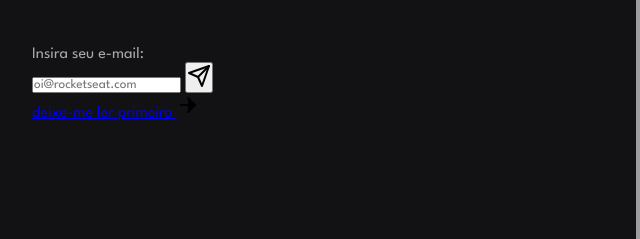
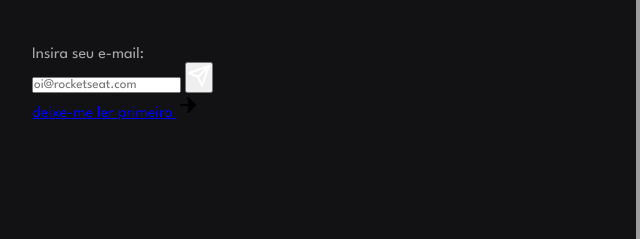
Before and after one commit to mvcaribe/Desafio---RocketNews, a plain HTML site: page index.html in a window 1280 px wide. Shown: the part 331-570 px from the top of the page, 4-644 px from the left. Drawn offline with nearby package versions, Linux system fonts and the light colour scheme; grey boxes are pictures that could not be loaded.

Commit message:
ajustando o svg do input

```diff
--- a/index.html
+++ b/index.html
@@ -27,9 +27,12 @@
                 <label for="email">Insira seu e-mail:</label>
                 <div class="input">
                     <input type="email" name="email" id="email" placeholder="oi@rocketseat.com">
-            <button type="submit">
-                <img class="send" src="./assets/media/send.svg" alt="" srcset="">
-            </button>
+                    <button type="submit">
+                        <svg width="24" height="24" viewBox="0 0 24 24" fill="none" xmlns="http://www.w3.org/2000/svg">
+                            <path d="M22 2L11 13" stroke="white" stroke-width="2" stroke-linecap="round" stroke-linejoin="round"/>
+                            <path d="M22 2L15 22L11 13L2 9L22 2Z" stroke="white" stroke-width="2" stroke-linecap="round" stroke-linejoin="round"/>
+                            </svg>
+                    </button>
                 </div>
             </form>
 
```
